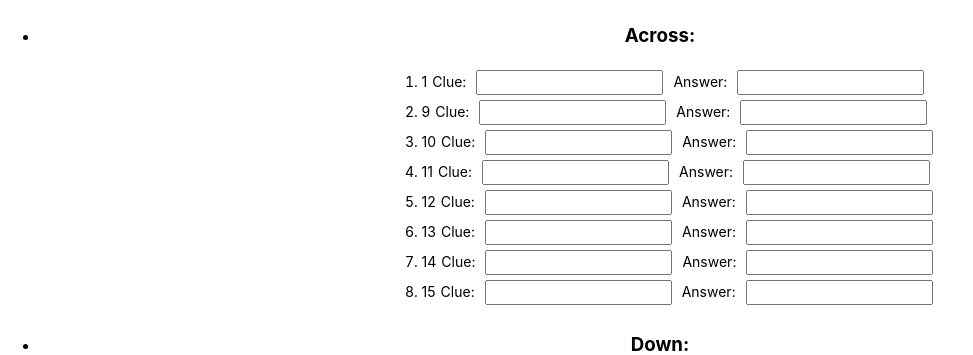
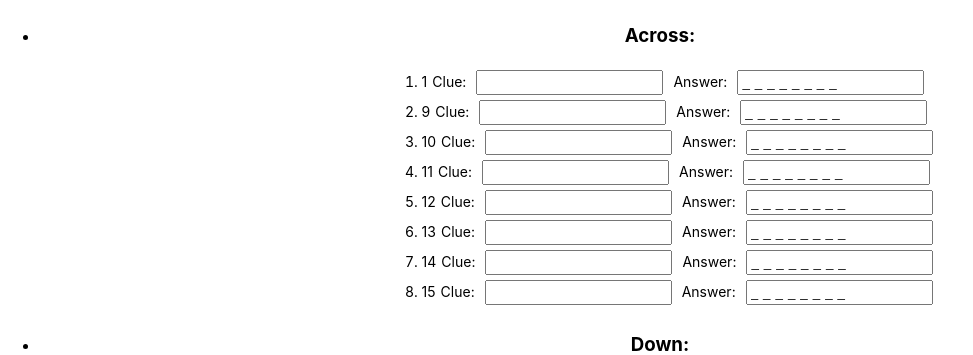
Before and after one commit to patrickweaver/crossword, a React (Create React App) app: page / in a window 1280 px wide. Shown: the part 421-776 px from the top of the page, without its empty margins (0-973 px from the left). Built offline with nearby package versions, Linux system fonts and the light colour scheme.

Commit message:
set answer numbers correctly

```diff
--- a/src/App.tsx
+++ b/src/App.tsx
@@ -18,7 +18,7 @@ const initialBoard: boardSquare[][] = rowCols.map((rowIndex: number) => {
     const bs: boardSquare = {
       active: true,
       letter: "",
-      wordStart: false,
+      wordStart: [false, false],
       acrossWordNumber: null,
       downWordNumber: null,
       squareNumber: (rowIndex * defaultBoardSize) + colIndex,
@@ -42,10 +42,10 @@ function App() {
     const boardSize = board.length;
     const flatBoard = board.flat();
     let wordNumber = 1;
-    const wordStartFlatBoard = flatBoard.map((square: boardSquare, index: number): boardSquare => {
+    const wordStartFlatBoard = flatBoard.reduce((updatedFlatBoard: boardSquare[], square: boardSquare, index: number): boardSquare[] => {
 
       // Clear all word numbers:
-      square.wordStart = false;
+      square.wordStart = [false, false];
       square.acrossWordNumber = null;
       square.downWordNumber = null;
 
@@ -55,7 +55,7 @@ function App() {
           index % boardSize == 0 // First column
           || !flatBoard[index - 1].active // To the right of a black square
         ) {
-          square.wordStart = true;
+          square.wordStart[0] = true;
           square.acrossWordNumber = wordNumber;
         }
         // Find down words:
@@ -63,43 +63,70 @@ function App() {
           index < boardSize // First row
           || !flatBoard[index - boardSize].active // Under a black square
         ) {
-          square.wordStart = true;
+          square.wordStart[1] = true;
           square.downWordNumber = wordNumber;
         }
 
-        if (square.wordStart) {
+        if (square.wordStart[0] || square.wordStart[1]) {
           wordNumber += 1;
         }
+
+
+        // Check Across:
+        if (!square.acrossWordNumber) {
+          square.acrossWordNumber = updatedFlatBoard[index - 1].acrossWordNumber;
         }
-      return square;
-    });
+        if (!square.downWordNumber) {
+          square.downWordNumber = updatedFlatBoard[index - boardSize].downWordNumber;
+        }
+
+
+        const aboveIndex = index - boardSize
+
+
+      }
+      updatedFlatBoard.push(square);
+      return updatedFlatBoard;
+    }, []);
 
     // Find Across and Down Clues:
     const clueAnswers: clueAnswer[][] = wordStartFlatBoard.reduce((clueAnswers: clueAnswer[][], square: boardSquare, index: number): clueAnswer[][] => {
 
-      if (square.wordStart) {
+      if (!square.acrossWordNumber || !square.downWordNumber) {
+        return clueAnswers;
+      }
+
+      const acrossNumbers = clueAnswers[0].map(i => i.number);
+      const downNumbers = clueAnswers[1].map(i => i.number);
+
+      if (square.wordStart[0]) {
       // Find starts of words
-        if (square.acrossWordNumber) {
         const ca: clueAnswer = {
           direction: 'across',
           number: square.acrossWordNumber,
           clue: '',
-            answer: `${square.letter}`
+          answer: `${square.letter || "_"}`
         }
         clueAnswers[0].push(ca);
+      } else {
+        const caIndex = acrossNumbers.indexOf(square.acrossWordNumber);
+        const ca = clueAnswers[0][caIndex].answer += square.letter || "_";
       }
-        if (square.downWordNumber) {
+
+
+
+      if (square.wordStart[1]) {
         const ca: clueAnswer = {
           direction: 'down',
           number: square.downWordNumber,
           clue: '',
-            answer: `${square.letter}`
+          answer: `${square.letter || "_"}`
         }
         clueAnswers[1].push(ca);
+      } else {
+        const caIndex = downNumbers.indexOf(square.downWordNumber);
+        const ca = clueAnswers[1][caIndex].answer += square.letter || "_";
       }
-      }
-
-
 
       return clueAnswers;
 
--- a/src/BoardSquare.tsx
+++ b/src/BoardSquare.tsx
@@ -45,7 +45,7 @@ function BoardSquare(props: boardSquareProps): JSX.Element {
       onDoubleClick={toggleSquareActive}
     >
       <div className="clue-number">
-        {`${props.square.wordStart ? (props.square.acrossWordNumber ? props.square.acrossWordNumber : props.square.downWordNumber) : ''}`}
+        {`${props.square.wordStart[0] ? props.square.acrossWordNumber : (props.square.wordStart[1] ? props.square.downWordNumber : '')}`}
       </div>
 
       {props.square.active ? letter : null}
--- a/src/Clues.css
+++ b/src/Clues.css
@@ -17,3 +17,7 @@
 .clue-answers-list > li > input {
   padding: 3px;
 }
+
+.clue-answers-list > li > input.answer {
+  letter-spacing: 5px;
+}
--- a/src/Clues.tsx
+++ b/src/Clues.tsx
@@ -30,6 +30,7 @@ function Clues(props: cluesProps): JSX.Element {
               />
               <label>Answer:</label>
               <input
+                className="answer"
                 value={item.answer}
                 onChange={event => {
                   const newClueAnswers: clueAnswer[][] = [...props.clueAnswers];
--- a/src/types.ts
+++ b/src/types.ts
@@ -1,7 +1,7 @@
 export interface boardSquare {
   active: boolean;
   letter: string | null;
-  wordStart: boolean;
+  wordStart: boolean[];
   acrossWordNumber: number | null;
   downWordNumber: number | null;
   squareNumber: number;
```
Lines whose indentation alone changed are shown as unchanged.
